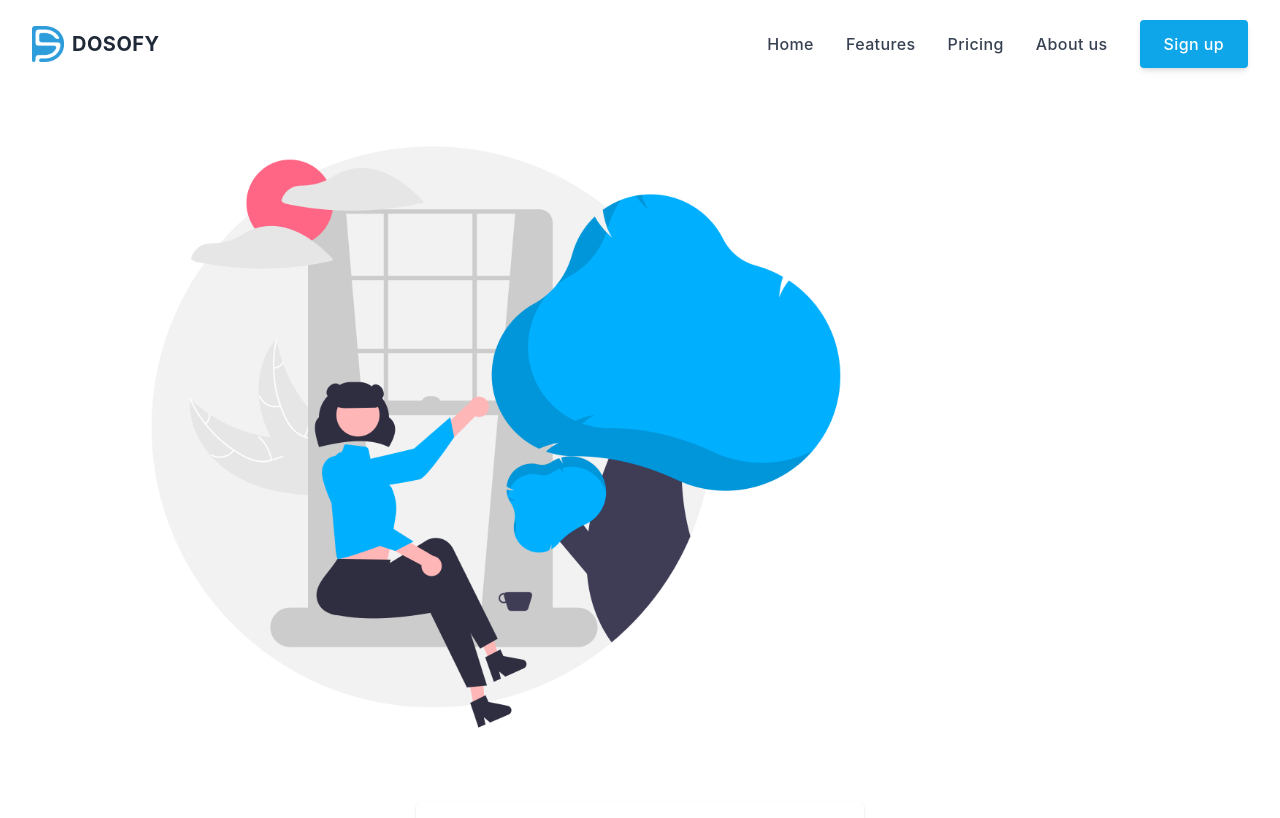
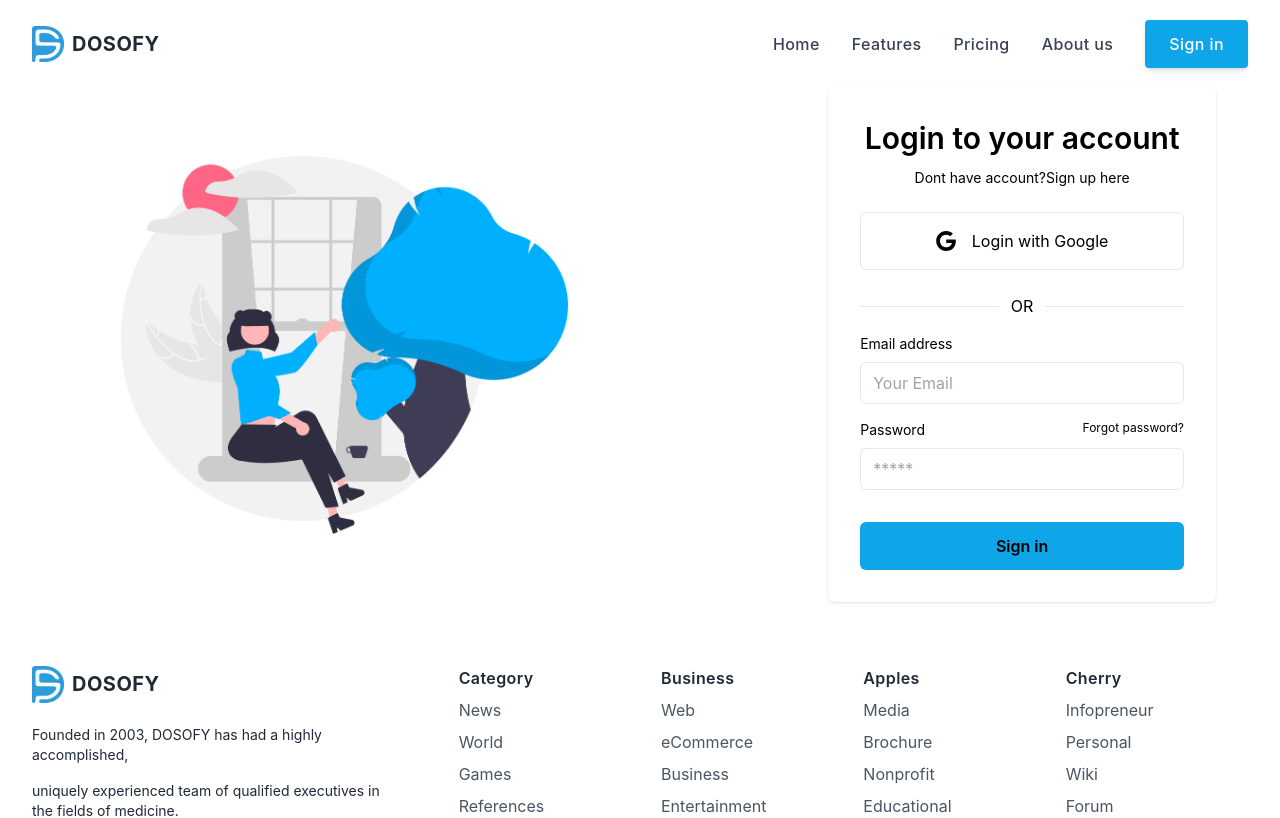
Before and after one commit to atiq100/service-review-client, a React (Create React App) app: page /login in a window 1280 px wide. Shown: the top 818 px of the page. Built offline with nearby package versions, Linux system fonts and the light colour scheme.

Commit message:
firebase configure added

```diff
--- a/package.json
+++ b/package.json
@@ -8,6 +8,7 @@
     "@testing-library/user-event": "^13.5.0",
     "aos": "^2.3.4",
     "daisyui": "^2.38.1",
+    "firebase": "^9.13.0",
     "react": "^18.2.0",
     "react-carousel-minimal": "^1.4.1",
     "react-dom": "^18.2.0",
--- a/src/Pages/Login/Login.js
+++ b/src/Pages/Login/Login.js
@@ -1,17 +1,18 @@
 import React from 'react';
+import { Link } from 'react-router-dom';
 import image from '../../assets/login/welcome.png'
 
 const Login = () => {
     return (
 
-       <div className='md:flex flex-col mx-16 items-center gap-4'>
+       <div className='flex lg:flex-row flex-col mx-16 items-center gap-4'>
         <div>
             <img className='w-3/4' src={image} alt="" />
         </div>
         <div className="md:w-1/2 w-full max-w-md p-4 rounded-md shadow sm:p-8  dark:text-gray-900">
 	<h2 className="mb-3 text-3xl font-semibold text-center">Login to your account</h2>
 	<p className="text-sm text-center dark:text-gray-400">Dont have account?
-		<a href="#" rel="noopener noreferrer" className="focus:underline hover:underline">Sign up here</a>
+		<Link to="/signup" rel="noopener noreferrer" className="focus:underline hover:underline">Sign up here</Link>
 	</p>
 	<div className="my-6 space-y-4">
 		<button aria-label="Login with Google" type="button" className="flex items-center justify-center w-full p-4 space-x-4 border rounded-md focus:ring-2 focus:ring-offset-1 dark:border-gray-400 focus:ring-sky-400">
--- a/src/Pages/Shared/Header/Header.js
+++ b/src/Pages/Shared/Header/Header.js
@@ -62,12 +62,12 @@ export const Header = () => {
           </li>
           <li>
             <Link
-              href="/"
+              to="/login"
               className="inline-flex items-center justify-center h-12 px-6 font-medium tracking-wide text-white transition duration-200 rounded shadow-md bg-sky-500/100 hover:bg-sky-700/100 focus:shadow-outline focus:outline-none"
-              aria-label="Sign up"
-              title="Sign up"
+              aria-label="Sign in"
+              title="Sign in"
             >
-              Sign up
+              Sign in
             </Link>
           </li>
         </ul>
@@ -170,12 +170,12 @@ export const Header = () => {
                     </li>
                     <li>
                       <Link
-                        href="/"
+                        to="/login"
                         className="inline-flex items-center justify-center w-full h-12 px-6 font-medium tracking-wide text-white transition duration-200 rounded shadow-md bg-sky-500/100 hover:bg-sky-700/100 focus:shadow-outline focus:outline-none"
-                        aria-label="Sign up"
-                        title="Sign up"
+                        aria-label="Sign in"
+                        title="Sign in"
                       >
-                        Sign up
+                        Sign in
                       </Link>
                     </li>
                   </ul>
--- a/src/Pages/SignUp/SignUp.js
+++ b/src/Pages/SignUp/SignUp.js
@@ -1,16 +1,17 @@
 import React from 'react';
+import { Link } from 'react-router-dom';
 import image from '../../assets/login/welcome.png'
 
 const SignUp = () => {
     return (
-        <div className='md:flex flex-col mx-16 items-center gap-4'>
+        <div className='flex lg:flex-row flex-col mx-16 items-center gap-4'>
         <div>
             <img className='w-3/4' src={image} alt="" />
         </div>
         <div className="md:w-1/2 w-full max-w-md p-4 rounded-md shadow sm:p-8  dark:text-gray-900">
 	<h2 className="mb-3 text-3xl font-semibold text-center">Sign Up</h2>
 	<p className="text-sm text-center dark:text-gray-400">Already have an account?
-		<a href="#" rel="noopener noreferrer" className="focus:underline hover:underline">Sign in here</a>
+		<Link to="/login" rel="noopener noreferrer" className="focus:underline hover:underline">Sign in here</Link>
 	</p>
 	<div className="my-6 space-y-4">
 		<button aria-label="Login with Google" type="button" className="flex items-center justify-center w-full p-4 space-x-4 border rounded-md focus:ring-2 focus:ring-offset-1 dark:border-gray-400 focus:ring-sky-400">
--- a/src/firebase/firebase.config.js
+++ b/src/firebase/firebase.config.js
@@ -0,0 +1,18 @@
+// Import the functions you need from the SDKs you need
+import { initializeApp } from "firebase/app";
+// TODO: Add SDKs for Firebase products that you want to use
+// https://firebase.google.com/docs/web/setup#available-libraries
+
+// Your web app's Firebase configuration
+const firebaseConfig = {
+    apiKey: process.env.REACT_APP_apiKey,
+    authDomain: process.env.REACT_APP_authDomain,
+    projectId: process.env.REACT_APP_projectId,
+    storageBucket: process.env.REACT_APP_storageBucket,
+    messagingSenderId: process.env.REACT_APP_messagingSenderId,
+    appId: process.env.REACT_APP_appId
+};
+
+// Initialize Firebase
+const app = initializeApp(firebaseConfig);
+export default app;
```
Also changed, not shown: 1 other file (tests, documents, lock files or other folders).
